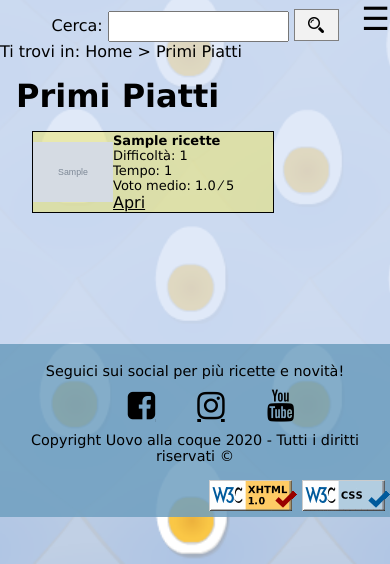
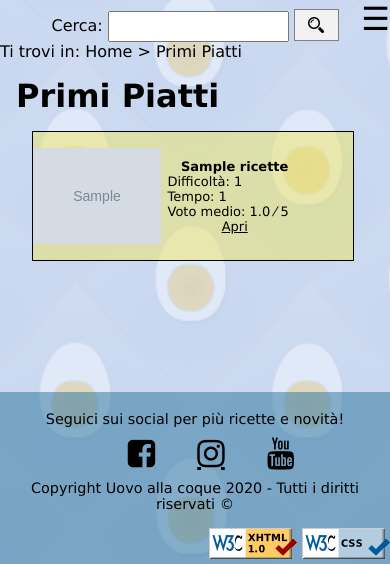
Before and after one commit to RiccardoAgatea/uovoallacoque, a PHP site: page /php/elenco.php?id=1 in a window 390 px wide. Shown: the part 60-624 px from the top of the page. Run offline with PHP 8.4, Linux system fonts and the light colour scheme; tables that the repository leaves empty hold one stand-in row (values such as "Sample post"); grey boxes marked "Sample" are stand-in pictures.

Commit message:
cambiata visualizzazione elenco desktop e migliorata mobile

```diff
--- a/styles/screen.css
+++ b/styles/screen.css
@@ -277,7 +277,6 @@ ul li input{ /*uguale a .barra-input */
     justify-content:flex-start;
     margin: 1em;
     height: 14em;
-    width:36em;
     background-color: rgba(245, 233, 66, 0.4);
     border: black solid 1px;
 }
@@ -289,6 +288,11 @@ ul li input{ /*uguale a .barra-input */
 }
 .elenco-testo {
     margin-left: 0.5em;
+    display: flex;
+    flex-direction: row;
+    align-items:center;
+    justify-content:space-between;
+    width: 65%;
 }
 .elenco-titolo {
     display: inline;
@@ -318,29 +322,28 @@ ul li input{ /*uguale a .barra-input */
     .elenco-content {
         display: flex;
         flex-wrap: wrap;
-        flex-direction: column;
-
     }
    .elenco-elemento {
-       height: 5em;
-       width: 15em;
+       height: 8em;
+       width: 20em;
+       flex-direction: row;
+       justify-content: flex-start;
     }
     .elenco-testo {
-        margin-top: -5em;
+        width: initial;
         flex-direction: column;
-        margin-left: 5em;
+        font-size: small;
     }
    .elenco-immagine {
-        height: 5em;
-        width: 5em;
+        height: 8em;
+        width: 8em;
     }
    .elenco-titolo {
+        display: block;
         font-size: small;
-        display: block;
     }
     .elenco-attributi {
         display: block;
-        font-size: small;
     }
 /*.sidenav {
     height: 100%;
@@ -419,7 +422,6 @@ ul li input{ /*uguale a .barra-input */
     right:0;
 }
 
-@media screen and (max-width: 768px) {
     /* #header {
         position: fixed;
     } */
```
